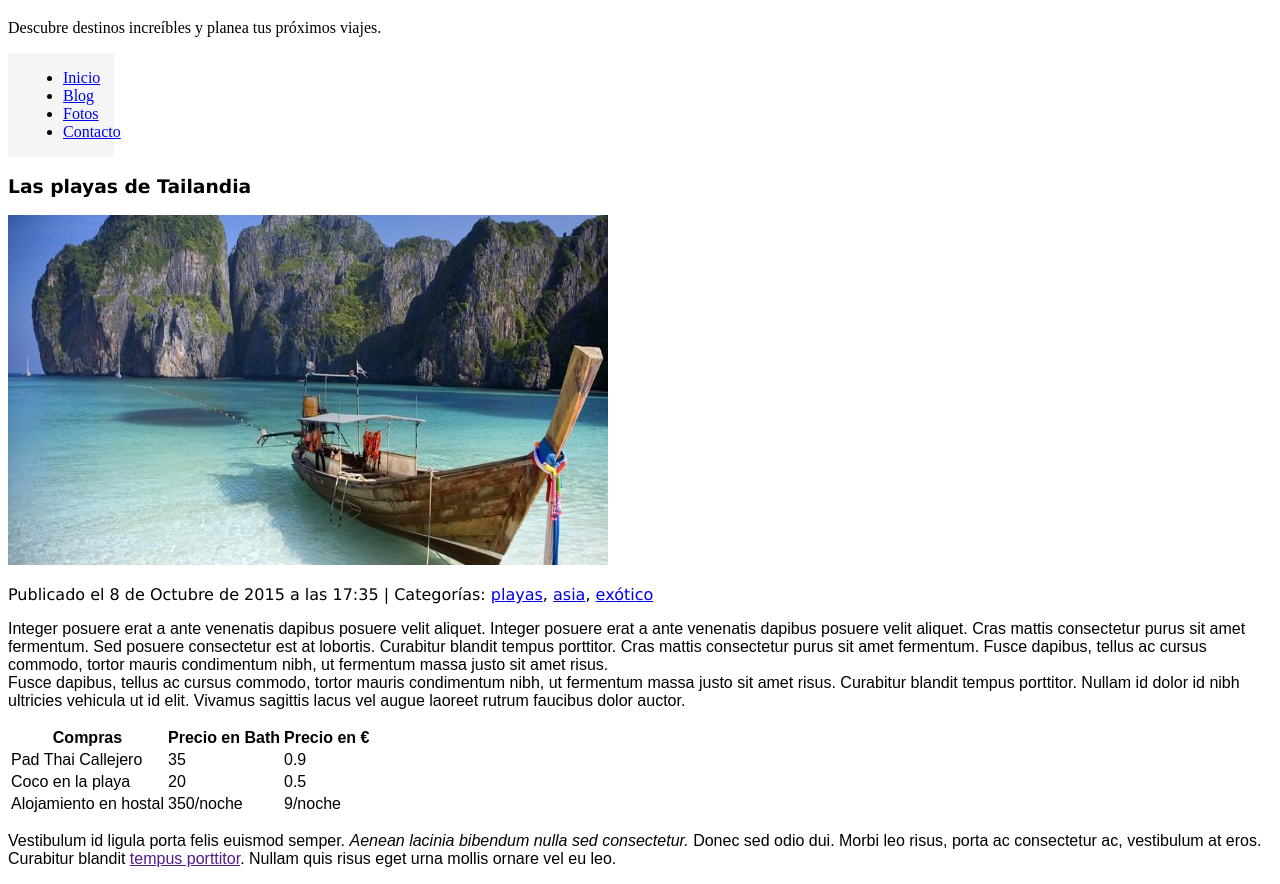
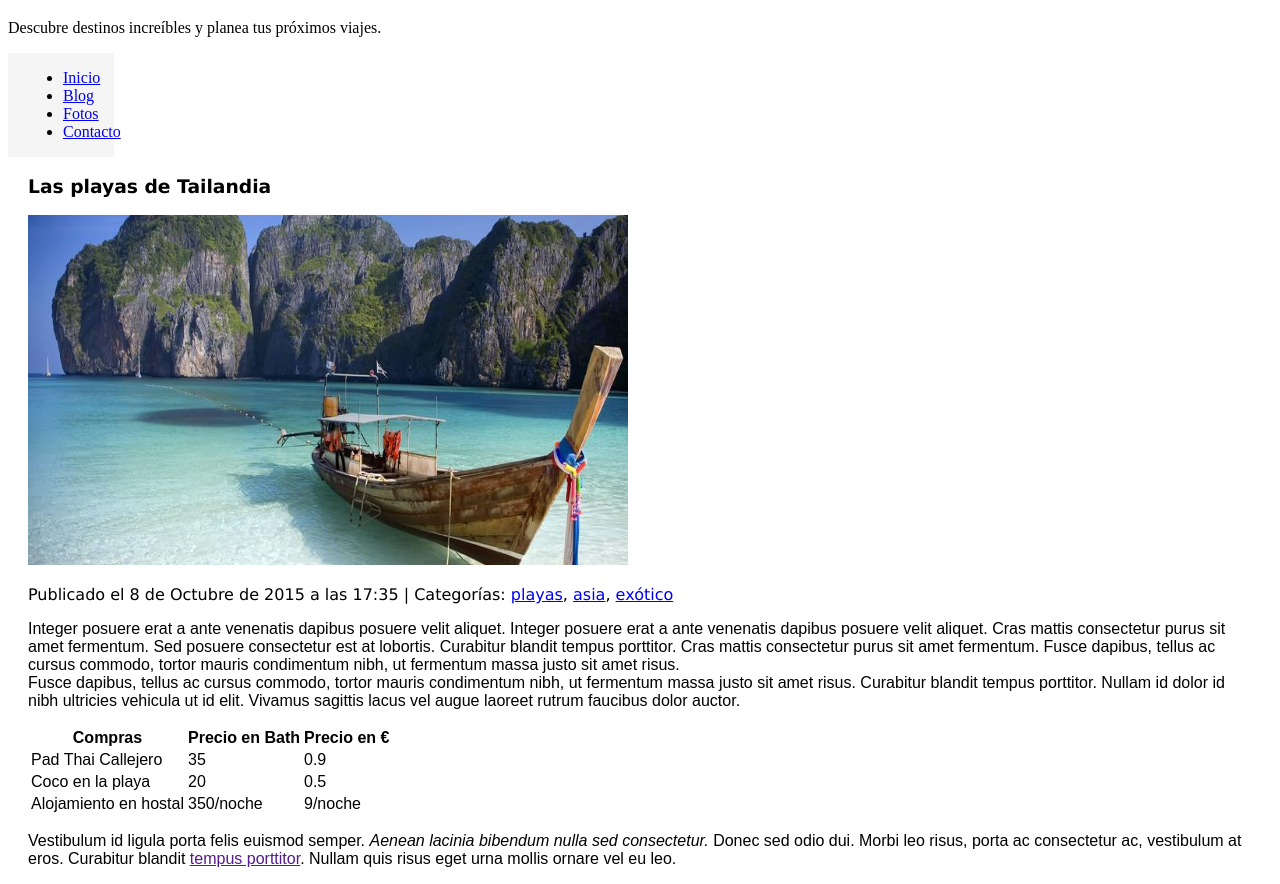
Before and after one commit to Erick5080/lab6, a plain HTML site: page index.html in a window 1280 px wide. Shown: the part 61-945 px from the top of the page. Drawn offline with Linux system fonts and the light colour scheme.

Commit message:
Add files via upload

```diff
--- a/estilos css/css.css
+++ b/estilos css/css.css
@@ -10,8 +10,10 @@
 .post-header{
     font-family: Verdana, Geneva, Tahoma, sans-serif;
     margin: 0;
-    padding: 0;
+    padding: 0 20px;
 }
 .post-body{
     font-family: Arial, Helvetica, sans-serif;
+    margin: 0;
+    padding: 0 20px;
 }
```
